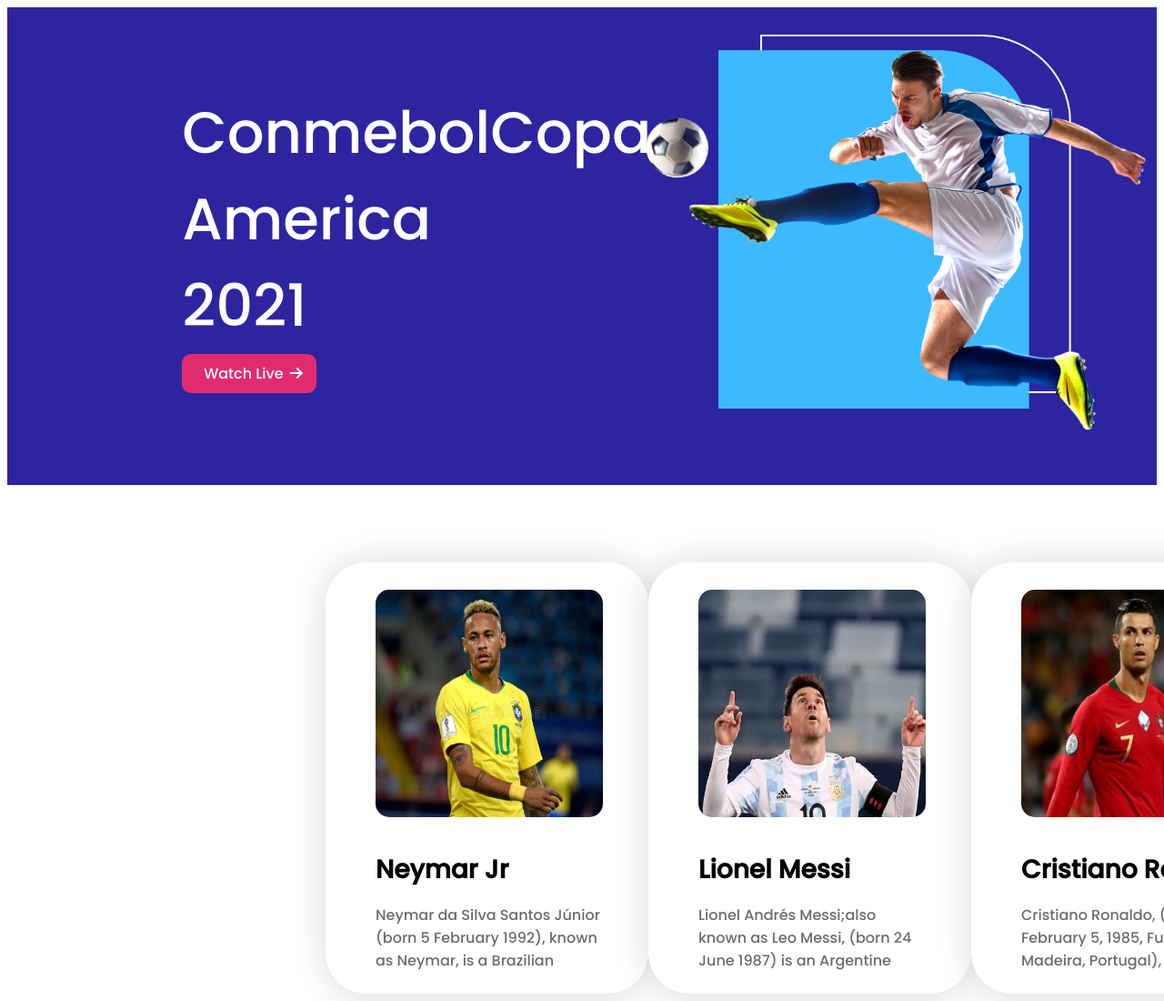
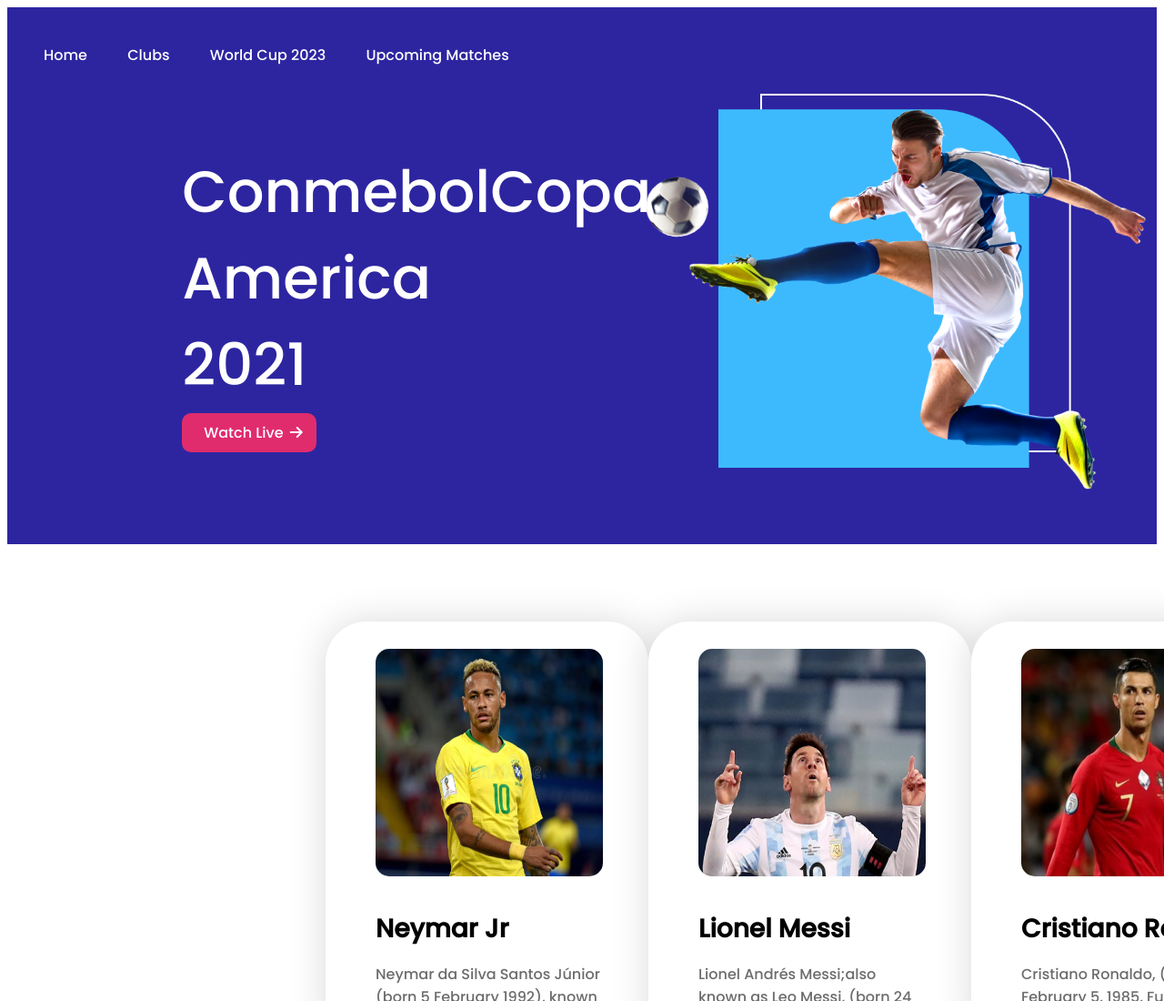
Before and after one commit to 555REDOY555/assignment-2, a plain HTML site: page index.html in a window 1280 px wide. Shown: the top 1100 px of the page at 91% size. Drawn offline with Linux system fonts and the light colour scheme.

Commit message:
all most

```diff
--- a/index.html
+++ b/index.html
@@ -15,7 +15,19 @@
 <body>
     <!-- Header-start -->
     <header>
+        <section class="head">
+            <div class="home">
+                <a class="home-ancore" href="https://copaamerica.com/en/">Home</a>
+                <a class="home-ancore" href="https://copaamerica.com/en/">Clubs</a>
+                <a class="home-ancore" href="https://copaamerica.com/en/">World Cup 2023</a>
+                <a class="home-ancore" href="https://copaamerica.com/en/">Upcoming Matches</a>
+            </div>
+
+        </section>
+
+
         <section class="frist-header">
+
             <div class="writting">
                 <p class="header-write">
                     ConmebolCopa <br> America <br> 2021
--- a/style.css
+++ b/style.css
@@ -4,6 +4,20 @@
     font-family: 'Poppins', sans-serif;
 }
 /* Header-styles */
+.home{
+     background-color: #2D25A0;
+     padding-top: 40px;
+
+}
+.home-ancore{
+    text-decoration: none;
+    color: #FFFFFF;
+    padding-left: 40px;
+}
+.home-ancore:hover{
+    background-color: pink;
+
+}
 .frist-header{
     display: flex ;
     align-items: center;
```
